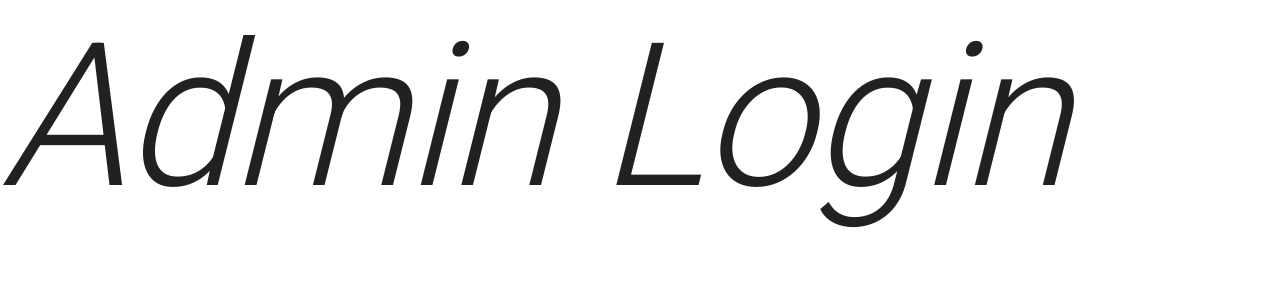
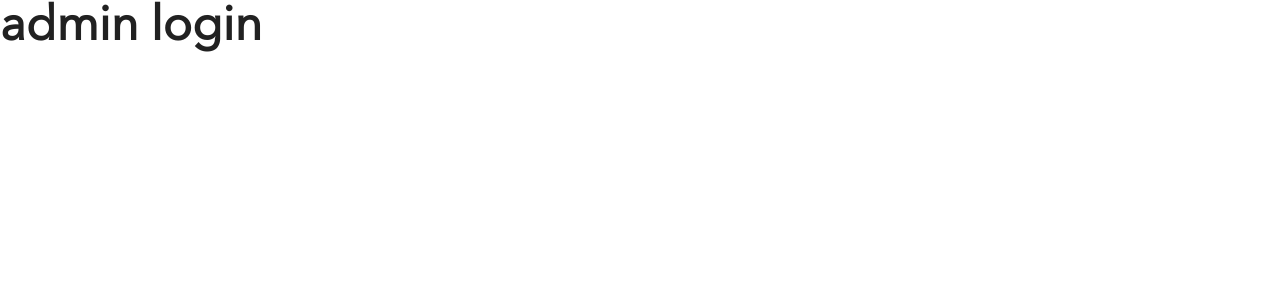
Before and after one commit to rubyforgood/kiwanis-ctc, a React (Create React App) app: page / in a window 1280 px wide. Shown: the top 300 px of the page. Built offline with nearby package versions, Linux system fonts and the light colour scheme.

Commit message:
Added fonts & most colours

```diff
--- a/package.json
+++ b/package.json
@@ -10,6 +10,7 @@
     "@mui/material": "^5.6.1",
     "@types/react": "latest",
     "@types/react-dom": "latest",
+    "firebase": "^9.8.1",
     "react": "latest",
     "react-dom": "latest",
     "react-hook-form": "^7.29.0",
@@ -29,6 +30,7 @@
     "@typescript-eslint/parser": "^5.18.0",
     "eslint": "^8.12.0",
     "eslint-plugin-react": "^7.29.4",
+    "file-loader": "^6.2.0",
     "jest": "^27.5.1",
     "prettier": "2.6.2"
   },
--- a/src/App.tsx
+++ b/src/App.tsx
@@ -3,13 +3,13 @@ import Container from "@mui/material/Container";
 import { createTheme, ThemeProvider, Typography } from "@material-ui/core";
 import Box from "@material-ui/core";
 import Link from "@material-ui/core";
-import ProTip from "./ProTip";
 import { render } from "react-dom";
 import {
 	BrowserRouter as Router,
 	Routes,
 	Route,
 } from "react-router-dom";
+import theme from "./theme";
 // import your route components too
 
 // !Components
@@ -18,51 +18,7 @@ import Footer from "./components/Footer";
 // !Pages
 import HomePage from "./pages/HomePage";
 import AdminLogin from "./pages/AdminLogin";
-
-declare module "@mui/material/styles" {
-	interface TypographyVariants {
-		h1: React.CSSProperties;
-	}
-
-	// allow configuration using 'CreateTheme'
-	interface TypographyVariantOptions {
-		h1?: React.CSSProperties;
-	}
-}
-
-declare module "@mui/material/Typography" {
-	interface TypographyPropsVariantOverrides {
-		h1: true;
-	}
-}
-
-/* function Copyright() {
-	return (
-		<Typography variant="body2" color="text.secondary" align="center">
-			{"Copyright © "}
-			<Link color="inherit" href="https://mui.com/">
-				Your Website
-			</Link>{" "}
-			{new Date().getFullYear()}.
-		</Typography>
-	);
-} */
-
-const theme = createTheme({
-	typography: {
-		h1: {
-			// fontFamily: "Helvetica Neue",
-			// fontWeight: 600,
-			fontSize: 200,
-			// letterSpacing: "-1%",
-			fontStyle: "italic"
-		},
-		button: {
-			fontStyle: "italic",
-		}
-	},
-});
-
+import OrdersPage from "./pages/OrdersPage";
 
 export default function App() {
 	return (
@@ -71,6 +27,7 @@ export default function App() {
 				{/* <Navbar />
 				<Container maxWidth="xl"> */}
 				<AdminLogin />
+				{/* <OrdersPage /> */}
 				{/* <Footer />
 				</Container> */}
 			</Router>
--- /dev/null
+++ b/src/assets/index.css
@@ -0,0 +1,4 @@
+@font-face {
+    font-family: AvenirNext;
+    src: url("./fonts/AvenirNext.ttf");
+}
--- a/src/pages/AdminLogin.tsx
+++ b/src/pages/AdminLogin.tsx
@@ -1,11 +1,11 @@
-import { Typography } from "@material-ui/core";
+import { Typography, Button } from "@material-ui/core";
 import React from "react";
 
 const AdminLogin = () => {
 	return (
 		<>
-			<Typography variant="h1">
-				Admin Login
+			<Typography variant="h1" color="shades">
+				admin login
 			</Typography>
 		</>
 	);
--- /dev/null
+++ b/src/pages/OrdersPage.tsx
@@ -0,0 +1,14 @@
+import { Typography } from "@mui/material";
+import React from "react";
+
+const OrdersPage = () => {
+	return (
+		<>
+			<Typography variant="h1">
+				order cock
+			</Typography>
+		</>
+	);
+};
+
+export default OrdersPage;
--- a/src/theme.ts
+++ b/src/theme.ts
@@ -1,19 +1,131 @@
 import { createTheme } from "@mui/material/styles";
-import { red } from "@mui/material/colors";
+import "../src/assets/index.css";
 
 // A custom theme for this app
+
+declare module "@mui/material/styles" {
+
+	interface Theme {
+		status: {
+			red: React.CSSProperties["color"];
+		};
+	}
+
+	interface Palette {
+		shades: Palette["primary"];
+
+	}
+	interface PaletteOptions {
+		shades?: PaletteOptions["primary"];
+	}
+
+	interface PaletteColor {
+		black?: string;
+	}
+
+	interface PaletteColorOptions {
+		main?: string;
+		light?: string;
+		dark?: string;
+		black?: string;
+		grayDark?: string;
+		grayMedium?: string;
+		grayLight?: string;
+		white?: string;
+		red?: string;
+		yellow?: string;
+		green?: string;
+	}
+
+	interface ThemeOptions {
+		status: {
+			red: React.CSSProperties["color"];
+		};
+	}
+}
+
+
 const theme = createTheme({
 	palette: {
 		primary: {
-			main: "#556cd6",
+			main: "#003874",
+			light: "#4361A3",
+			dark: "#001348"
 		},
 		secondary: {
-			main: "#19857b",
+			main: "#B49759",
+			light: "E8C887",
+			dark: "82692E"
 		},
-		error: {
-			main: red.A400,
+		shades: {
+			black: "#01050F",
+			grayMedium: "#CFD1D4",
+			grayLight: "#F0F0F0",
+			white: "#FAFAFB"
 		},
+	},
+	status: {
+		red: "#FFD0CA"
+	},
+	typography: {
+		h1: {
+			fontFamily: "AvenirNext",
+			fontWeight: 600,
+			fontSize: 48,
+			letterSpacing: "-1%",
+		},
+		h2: {
+			fontFamily: "AvenirNext",
+			fontWeight: 600,
+			fontSize: 36,
+			letterSpacing: "-1%",
+		},
+		h3: {
+			fontFamily: "AvenirNext",
+			fontWeight: 600,
+			fontSize: 24,
+			letterSpacing: "-2%",
+		},
+		subtitle1: {
+			fontFamily: "AvenirNext",
+			fontWeight: 300,
+			fontSize: 24,
+			letterSpacing: "-2%",
+		},
+		body1: {
+			fontFamily: "AvenirNext",
+			fontWeight: 300,
+			fontSize: 16,
+			letterSpacing: "-1%",
+		},
+		button: {
+			fontFamily: "AvenirNext",
+			fontWeight: 600,
+			fontSize: 12,
+			letterSpacing: "-3%",
+		}
 	},
 });
 
+/*
+	Body Overrides:
+
+		Body Medium
+			fontWeight: 300,
+			fontSize: 18,
+			letterSpacing: "-1%",
+
+		Body Medium Bold
+			fontWeight: 600,
+			fontSize: 18,
+			letterSpacing: "-1%",
+
+		Body Bold
+			fontWeight: 600,
+			fontSize: 16,
+			letterSpacing: "-1%",
+
+		Body Small
+*/
+
 export default theme;
```
Also changed, not shown: src/ProTip.tsx (deleted, +0 -22 lines), src/assets/fonts/AvenirNext.ttf (added), src/react-app-env.d.ts (line endings or trailing spaces), 1 other file (tests, documents, lock files or other folders).
